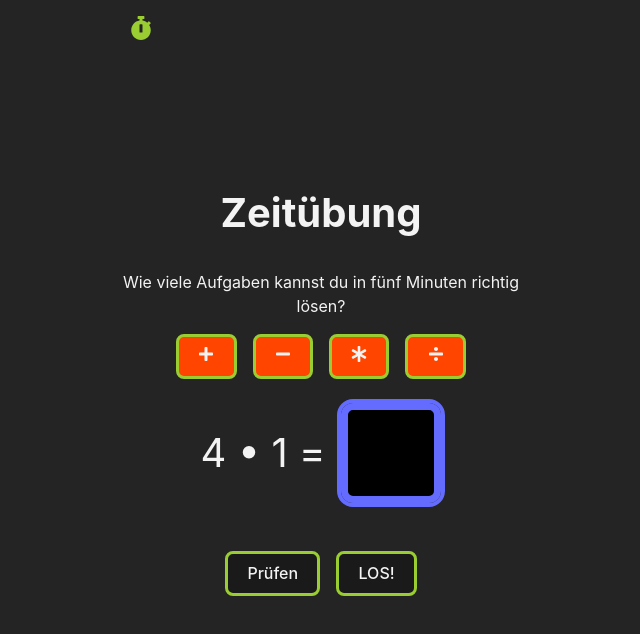
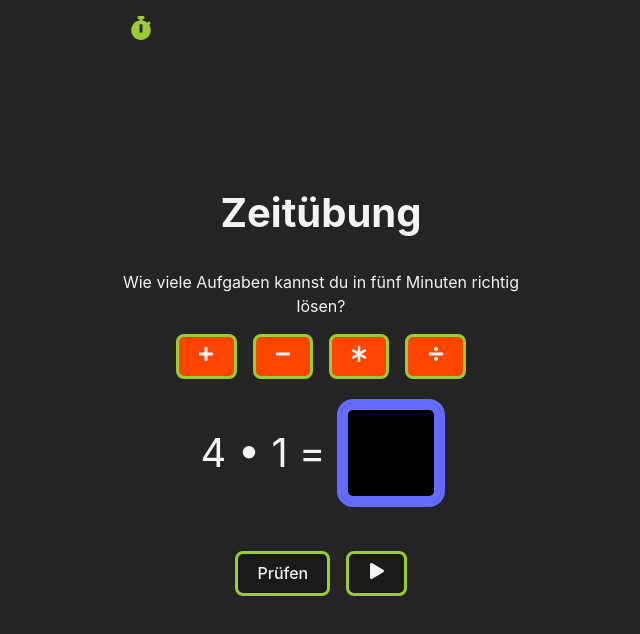
Before and after one commit to nickburczyk/mathe-ueben, a React (Vite) app: page / in a window 1280 px wide. Both pictures are taken after a click on the icon 460 px from the left and 28 px from the top of the page. Shown: the top 634 px of the page, without its empty margins (319-959 px from the left). Built offline with nearby package versions, Linux system fonts and the light colour scheme.

Commit message:
feat: improve start/stop
disable operations selection when timer running

```diff
--- a/src/components/Equation/Equation.jsx
+++ b/src/components/Equation/Equation.jsx
@@ -4,6 +4,10 @@ import { getRandomProblem } from "../../util"
 import { useAppStore } from "../../store"
 import styles from './Equation.module.scss'
 import { useTimedMode, useTimer } from "../../hooks"
+import {
+  FaPlay as Play,
+  FaStop as Stop
+} from 'react-icons/fa'
 
 export const Equation = () => {
   const [guess, setGuess] = useState('')
@@ -110,7 +114,7 @@ export const Equation = () => {
             {isTimedPracticeMode &&
               <Button
                 type="button"
-                content={isTimerRunning ? 'pause' : 'LOS!'}
+                content={isTimerRunning ? <Stop/> : <Play/>}
                 onClick={toggleTimer}
               />
             }
--- a/src/components/OperationsButtons.jsx
+++ b/src/components/OperationsButtons.jsx
@@ -1,7 +1,7 @@
 import { FlexRow } from "./shared/FlexRow"
 import { Button } from "./shared"
 import { FaPlus, FaMinus, FaAsterisk, FaDivide } from 'react-icons/fa'
-import { useOperationsToggle, useTimedMode } from "../hooks"
+import { useOperationsToggle, useTimedMode, useTimer } from "../hooks"
 
 const selectedStyle = (sel) => ({
   backgroundColor: sel ? 'orangered' : 'inherit'
@@ -16,6 +16,7 @@ export const OperationButtons = () => {
     toggle
   } = useOperationsToggle()
   const { isTimedPracticeMode } = useTimedMode()
+  const { isTimerRunning } = useTimer()
 
   const instructions = isTimedPracticeMode
     ? 'Wie viele Aufgaben kannst du in fünf Minuten richtig lösen?'
@@ -29,22 +30,26 @@ export const OperationButtons = () => {
           style={selectedStyle(add)}
           onClick={toggle('add')}
           content={<FaPlus/>}
-          />
+          disabled={isTimedPracticeMode && isTimerRunning}
+        />
         <Button
           style={selectedStyle(subtract)}
           onClick={toggle('subtract')}
           content={<FaMinus/>}
-          />
+          disabled={isTimedPracticeMode && isTimerRunning}
+        />
         <Button
           style={selectedStyle(multiply)}
           onClick={toggle('multiply')}
           content={<FaAsterisk/>}
-          />
+          disabled={isTimedPracticeMode && isTimerRunning}
+        />
         <Button
           style={selectedStyle(divide)}
           onClick={toggle('divide')}
           content={<FaDivide/>}
-          />
+          disabled={isTimedPracticeMode && isTimerRunning}
+        />
       </FlexRow>
     </>
   )
--- a/src/components/shared/Button/Button.module.scss
+++ b/src/components/shared/Button/Button.module.scss
@@ -14,4 +14,8 @@
   &:hover {
     border-color: #646cff;
   }
+
+  &:disabled {
+    opacity: 0.5;
+  }
 }
--- a/src/components/shared/Button/index.jsx
+++ b/src/components/shared/Button/index.jsx
@@ -1,12 +1,13 @@
 import styles from './Button.module.scss'
 
-export const Button = ({content, onClick, type = "button", style = {} }) => {
+export const Button = ({content, onClick, type = "button", style = {}, disabled }) => {
   return (
     <button
       className={styles.btn}
       type={type}
       onClick={onClick && onClick}
       style={style}
+      disabled={disabled}
     >
       {content}
     </button>
--- a/src/hooks/useTimedMode.js
+++ b/src/hooks/useTimedMode.js
@@ -1,13 +1,22 @@
 import { useAppStore } from "../store"
+import { useTimer } from "./useTimer"
 
 export const useTimedMode = () => {
+  const { isTimerRunning, toggleTimer } = useTimer()
   const [isTimedPracticeMode, setBoolean] = useAppStore((state) => [
     state.isTimedPracticeMode,
     state.setBoolean
   ])
 
+  const toggleTimedPractice = () => {
+    if (isTimerRunning) {
+      toggleTimer(false)
+    }
+    setBoolean('isTimedPracticeMode')
+  }
+
   return {
     isTimedPracticeMode,
-    toggleTimedPractice: () => setBoolean('isTimedPracticeMode')
+    toggleTimedPractice
   }
 }
--- a/src/store/index.js
+++ b/src/store/index.js
@@ -43,14 +43,16 @@ export const useAppStore = create(
           currentProblem
         }
       }),
-      setBoolean: (key) => set((state) => {
+      setBoolean: (key, definedValue) => set((state) => {
         const booleanKeys = Object.keys(state).filter(k => typeof state[k] === 'boolean')
         if (!booleanKeys.includes(key)) {
           console.warn('Cannot toggle non-boolean values')
           return
         }
+        const nextValue = typeof definedValue === 'boolean' ? definedValue : !state[key]
+
         return {
-          [key]: !state[key]
+          [key]: nextValue
         }
       }),
       updateCurrentProblem: (problem) => set(() => ({
```
